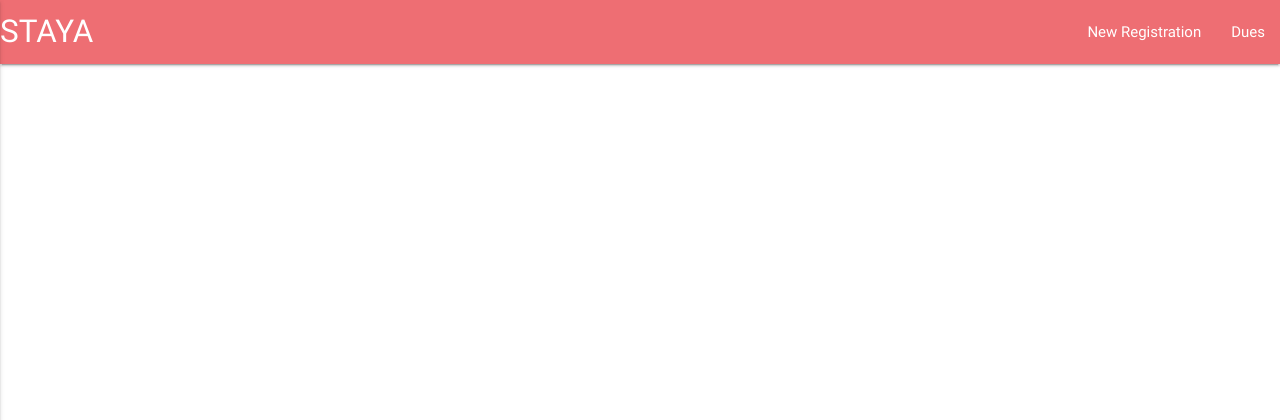
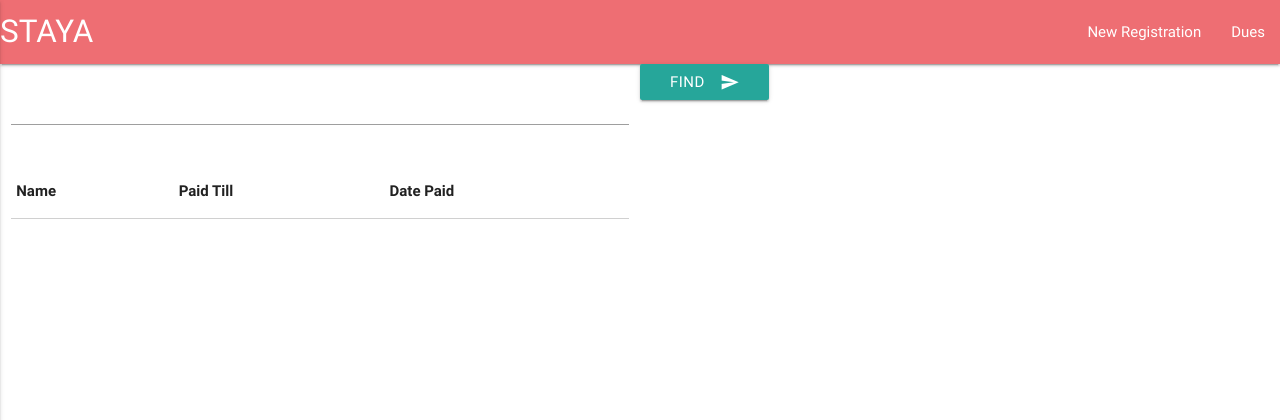
Before and after one commit to JeanHuit/dues, a PHP site: page / in a window 1280 px wide. Shown: the top 420 px of the page. Run offline with PHP 8.4, Linux system fonts and the light colour scheme; a stand-in replaces the project's code that opens the database connection; lists and menus that the app fills with data are empty.

Commit message:
completed search functionality on index page

```diff
--- a/index.php
+++ b/index.php
@@ -1,3 +1,4 @@
+
 <!DOCTYPE html>
 <html>
   <head>
@@ -25,6 +26,60 @@
          </ul>
        </div>
      </nav>
+<form class="" action="" method="post">
+  <div class="row">
+    <div class="input-field col s6">
+      <input type="search" name="search_term" >
+    </div>
+    <button class="btn waves-effect waves-light" type="submit" name="action">Find
+      <i class="material-icons right">send</i>
+    </button>
+  </div>
+
+  <div class="row">
+    <div class="col s6">
+      <table class="striped responsive-table">
+        <thead>
+          <tr>
+            <th>Name</th>
+            <th>Paid Till</th>
+            <th>Date Paid</th>
+          </tr>
+        </thead>
+          <tbody>
+
+      <?php include ('scripts/connect.php');
+      if (!empty($_REQUEST['search_term'])) {
+
+      $term = mysqli_real_escape_string($db,($_REQUEST['search_term']));
+
+      $sql = "SELECT * FROM Dues_tbl WHERE Name LIKE '%".$term."%'";
+      $r_query = mysqli_query($db,$sql);
+
+      while ($row = mysqli_fetch_array($r_query,MYSQLI_ASSOC)){
+      echo " <tr>";
+      echo  "<td>".$row['Name']."</td>";
+      echo "<td>".$row['Dues']."</td>" ;
+      echo "<td>".$row['Time_payed']."</td>";
+      echo "</tr>";
+      }
+
+      }
+      ?>
+
+        </tbody>
+    </table>
+    </div>
+  </div>
+
+
+
+
+
+
+
+
+</form>
 
 
   </body>
--- a/payment.php
+++ b/payment.php
@@ -61,6 +61,7 @@
                    {
                       die('Could not update: ' . mysql_error());
                       mysqli_close($db);
+                      exit;
                    }
                    else {
                      echo "data updated successfully\n";
```
